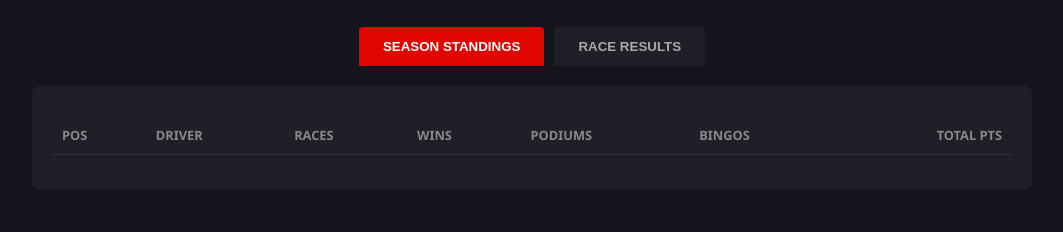
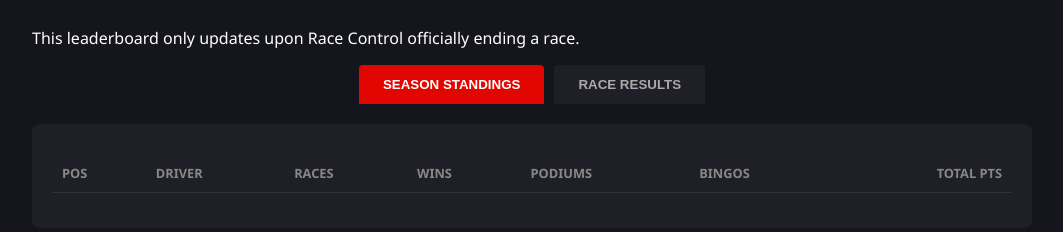
Before and after one commit to dubbld-ship-it/f1bingo, a plain HTML site: page leaderboard.html in a window 1280 px wide. Shown: the part 198-430 px from the top of the page, without its empty margins (108-1171 px from the left). Drawn offline with nearby package versions, Linux system fonts and the light colour scheme; no server answers.

```diff
--- a/leaderboard.html
+++ b/leaderboard.html
@@ -144,7 +144,11 @@
         <h1>F1 BINGO <span style="color:var(--f1-red)">2026</span></h1>
         <p>Official Championship Standings</p>
     </header>
-
+    <div class="body">
+        <p>
+            This leaderboard only updates upon Race Control officially ending a race.
+        </p>
+    </div>
     <div class="tabs">
         <button class="tab-btn active" onclick="switchTab('season')">Season Standings</button>
         <button class="tab-btn" onclick="switchTab('race')">Race Results</button>
```
Also changed, not shown: player.html (+1 -1 lines).
